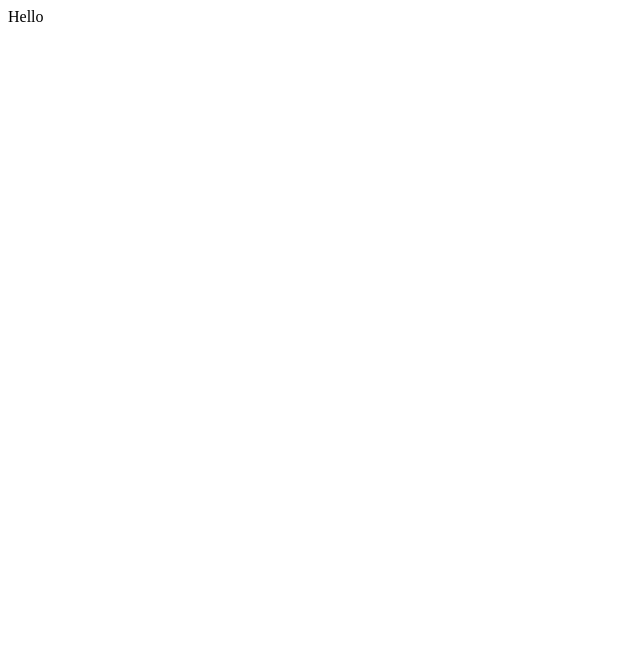
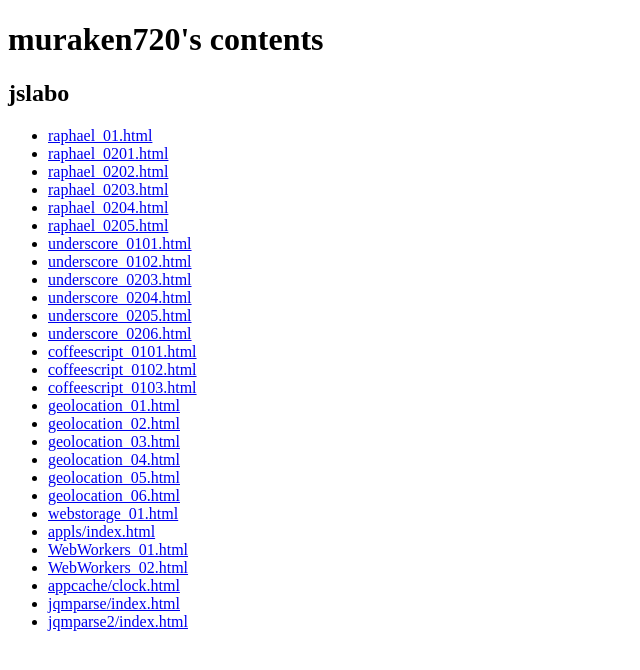
Before and after one commit to muraken720/muraken720.github.com, a plain HTML site: page index.html in a window 1280 px wide. Shown: the whole page, without its empty margins (0-640 px from the left). Drawn offline with Linux system fonts and the light colour scheme.

Commit message:
Create content lists.

```diff
--- a/index.html
+++ b/index.html
@@ -1 +1,42 @@
-Hello
+<!DOCTYPE html>
+<html>
+<head>
+  <title>muraken720 home</title>
+</head>
+<body>
+
+<h1>muraken720's contents</h1>
+<h2>jslabo</h2>
+<ul>
+  <li><a href="http://muraken720.github.io/jslabo/raphael_01.html">raphael_01.html</a></li>
+  <li><a href="http://muraken720.github.io/jslabo/raphael_0201.html">raphael_0201.html</a></li>
+  <li><a href="http://muraken720.github.io/jslabo/raphael_0202.html">raphael_0202.html</a></li>
+  <li><a href="http://muraken720.github.io/jslabo/raphael_0203.html">raphael_0203.html</a></li>
+  <li><a href="http://muraken720.github.io/jslabo/raphael_0204.html">raphael_0204.html</a></li>
+  <li><a href="http://muraken720.github.io/jslabo/raphael_0205.html">raphael_0205.html</a></li>
+  <li><a href="http://muraken720.github.io/jslabo/underscore_0101.html">underscore_0101.html</a></li>
+  <li><a href="http://muraken720.github.io/jslabo/underscore_0102.html">underscore_0102.html</a></li>
+  <li><a href="http://muraken720.github.io/jslabo/underscore_0203.html">underscore_0203.html</a></li>
+  <li><a href="http://muraken720.github.io/jslabo/underscore_0204.html">underscore_0204.html</a></li>
+  <li><a href="http://muraken720.github.io/jslabo/underscore_0205.html">underscore_0205.html</a></li>
+  <li><a href="http://muraken720.github.io/jslabo/underscore_0206.html">underscore_0206.html</a></li>
+  <li><a href="http://muraken720.github.io/jslabo/coffeescript_0101.html">coffeescript_0101.html</a></li>
+  <li><a href="http://muraken720.github.io/jslabo/coffeescript_0102.html">coffeescript_0102.html</a></li>
+  <li><a href="http://muraken720.github.io/jslabo/coffeescript_0103.html">coffeescript_0103.html</a></li>
+  <li><a href="http://muraken720.github.io/jslabo/geolocation_01.html">geolocation_01.html</a></li>
+  <li><a href="http://muraken720.github.io/jslabo/geolocation_02.html">geolocation_02.html</a></li>
+  <li><a href="http://muraken720.github.io/jslabo/geolocation_03.html">geolocation_03.html</a></li>
+  <li><a href="http://muraken720.github.io/jslabo/geolocation_04.html">geolocation_04.html</a></li>
+  <li><a href="http://muraken720.github.io/jslabo/geolocation_05.html">geolocation_05.html</a></li>
+  <li><a href="http://muraken720.github.io/jslabo/geolocation_06.html">geolocation_06.html</a></li>
+  <li><a href="http://muraken720.github.io/jslabo/webstorage_01.html">webstorage_01.html</a></li>
+  <li><a href="http://muraken720.github.io/jslabo/appls/index.html">appls/index.html</a></li>
+  <li><a href="http://muraken720.github.io/jslabo/WebWorkers_01.html">WebWorkers_01.html</a></li>
+  <li><a href="http://muraken720.github.io/jslabo/WebWorkers_02.html">WebWorkers_02.html</a></li>
+  <li><a href="http://muraken720.github.io/jslabo/appcache/clock.html">appcache/clock.html</a></li>
+  <li><a href="http://muraken720.github.io/jslabo/jqmparse/index.html">jqmparse/index.html</a></li>
+  <li><a href="http://muraken720.github.io/jslabo/jqmparse2/index.html">jqmparse2/index.html</a></li>
+</ul>
+
+</body>
+</html>
```
